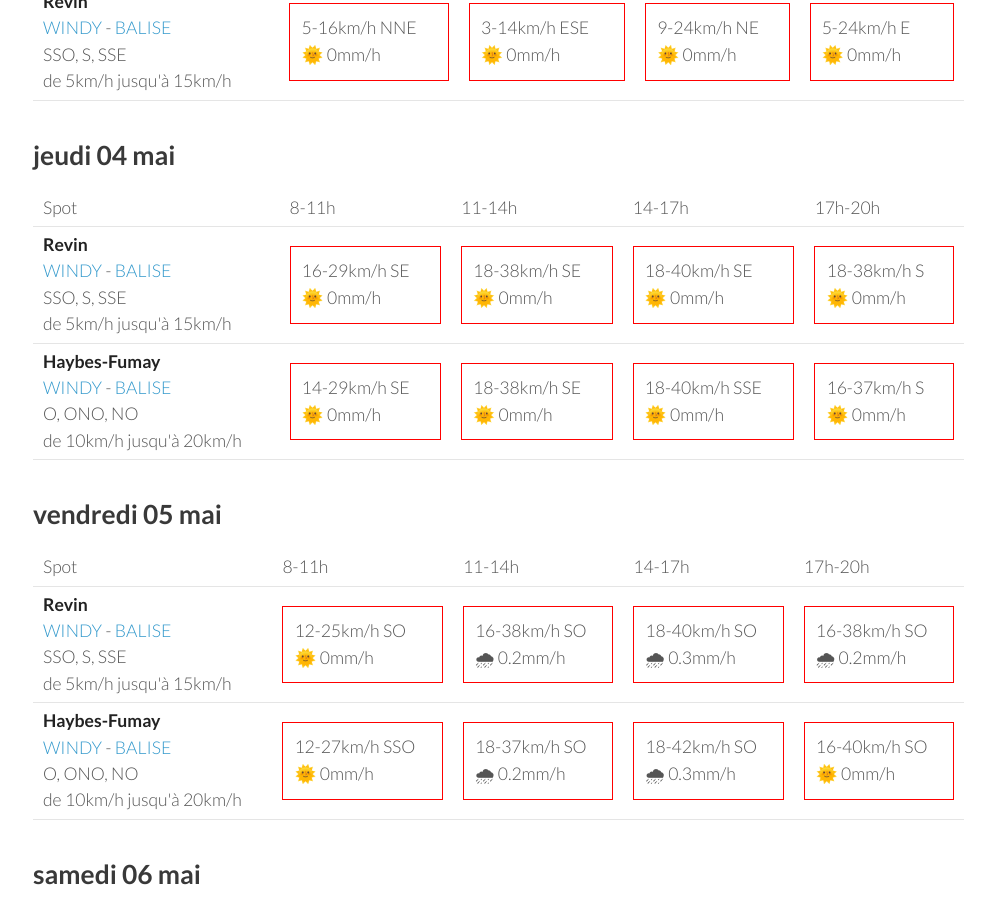
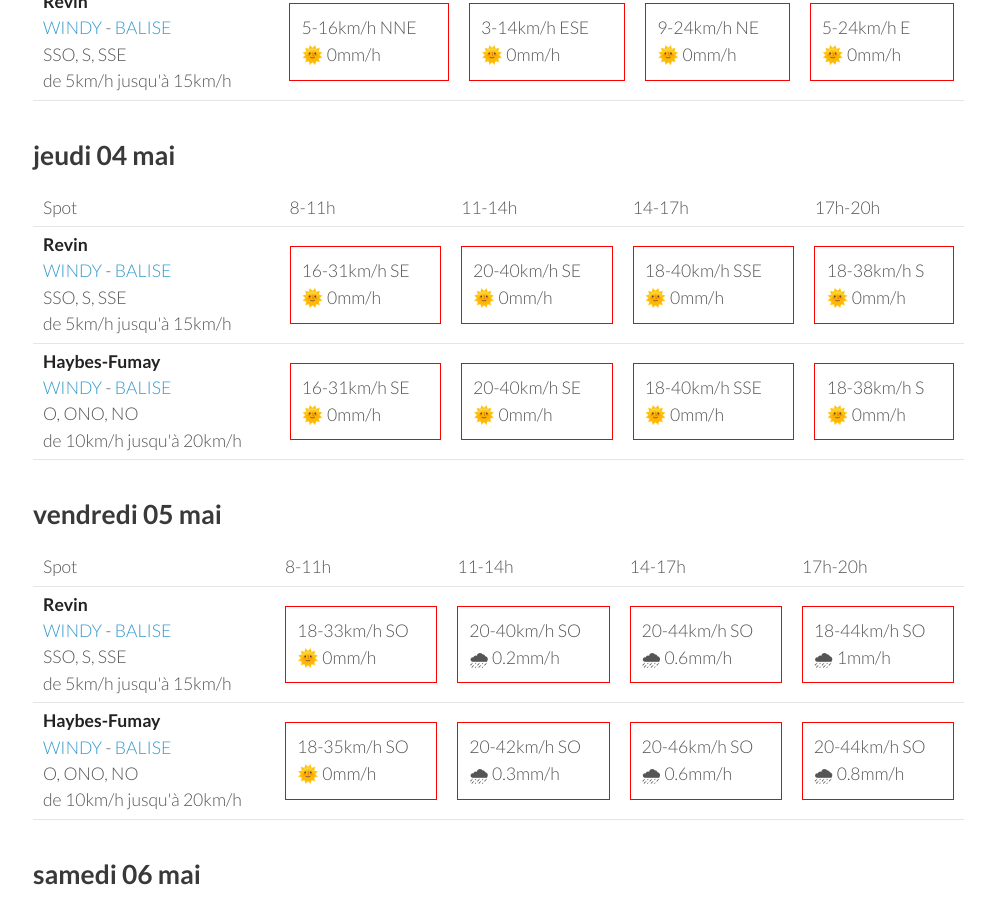
Before and after one commit to parapente-dans-le-nord/parapente-dans-le-nord.github.io, a Jekyll site: the page built from ardennes.markdown, in a window 1280 px wide and 900 px high, scrolled down 859 px. Shown: the whole window, without its empty margins (25-1020 px from the left). Built offline with Jekyll 4.4.1, drawn with Linux system fonts in a browser that asks for light colours; some of the changed text lies outside the part shown.

Commit message:
update index.markdown

```diff
--- a/ardennes.markdown
+++ b/ardennes.markdown
@@ -94,9 +94,9 @@ page mise à jour le mardi 02 mai 13:10
 <tr>
         <td><strong>Revin</strong><br><a href="https://windy.com/49.948/4.625?49.543,4.625,8">WINDY</a> - <span class=""><a href="http://www.balisemeteo.com/balise.php?idBalise=5019">BALISE</a> </span><br> <span class="vent-favorable">SSO, S, SSE</span><br><span class="force-vent">de 5km/h jusqu'à 15km/h</span> </td>
 
-            <td><div class="not-flyable"><p>16-29km/h SE</p><p>🌞 0mm/h</p></div></td>
-            <td><div class="not-flyable"><p>18-38km/h SE</p><p>🌞 0mm/h</p></div></td>
-            <td><div class="not-flyable"><p>18-40km/h SE</p><p>🌞 0mm/h</p></div></td>
+            <td><div class="not-flyable"><p>16-31km/h SE</p><p>🌞 0mm/h</p></div></td>
+            <td><div class="not-flyable"><p>20-40km/h SE</p><p>🌞 0mm/h</p></div></td>
+            <td><div class="not-flyable"><p>18-40km/h SSE</p><p>🌞 0mm/h</p></div></td>
             <td><div class="not-flyable"><p>18-38km/h S</p><p>🌞 0mm/h</p></div></td>
 
 
@@ -104,10 +104,10 @@ page mise à jour le mardi 02 mai 13:10
 <tr>
         <td><strong>Haybes-Fumay</strong><br><a href="https://windy.com/49.998/4.715?49.913,4.738,10">WINDY</a> - <span class=""><a href="http://www.balisemeteo.com/balise.php?idBalise=104">BALISE</a> </span><br> <span class="vent-favorable">O, ONO, NO</span><br><span class="force-vent">de 10km/h jusqu'à 20km/h</span> </td>
 
-            <td><div class="not-flyable"><p>14-29km/h SE</p><p>🌞 0mm/h</p></div></td>
-            <td><div class="not-flyable"><p>18-38km/h SE</p><p>🌞 0mm/h</p></div></td>
+            <td><div class="not-flyable"><p>16-31km/h SE</p><p>🌞 0mm/h</p></div></td>
+            <td><div class="not-flyable"><p>20-40km/h SE</p><p>🌞 0mm/h</p></div></td>
             <td><div class="not-flyable"><p>18-40km/h SSE</p><p>🌞 0mm/h</p></div></td>
-            <td><div class="not-flyable"><p>16-37km/h S</p><p>🌞 0mm/h</p></div></td>
+            <td><div class="not-flyable"><p>18-38km/h S</p><p>🌞 0mm/h</p></div></td>
 
 
     </tr>
@@ -130,20 +130,20 @@ page mise à jour le mardi 02 mai 13:10
 <tr>
         <td><strong>Revin</strong><br><a href="https://windy.com/49.948/4.625?49.543,4.625,8">WINDY</a> - <span class=""><a href="http://www.balisemeteo.com/balise.php?idBalise=5019">BALISE</a> </span><br> <span class="vent-favorable">SSO, S, SSE</span><br><span class="force-vent">de 5km/h jusqu'à 15km/h</span> </td>
 
-            <td><div class="not-flyable"><p>12-25km/h SO</p><p>🌞 0mm/h</p></div></td>
-            <td><div class="not-flyable"><p>16-38km/h SO</p><p>🌧 0.2mm/h</p></div></td>
-            <td><div class="not-flyable"><p>18-40km/h SO</p><p>🌧 0.3mm/h</p></div></td>
-            <td><div class="not-flyable"><p>16-38km/h SO</p><p>🌧 0.2mm/h</p></div></td>
+            <td><div class="not-flyable"><p>18-33km/h SO</p><p>🌞 0mm/h</p></div></td>
+            <td><div class="not-flyable"><p>20-40km/h SO</p><p>🌧 0.2mm/h</p></div></td>
+            <td><div class="not-flyable"><p>20-44km/h SO</p><p>🌧 0.6mm/h</p></div></td>
+            <td><div class="not-flyable"><p>18-44km/h SO</p><p>🌧 1mm/h</p></div></td>
 
 
     </tr>
 <tr>
         <td><strong>Haybes-Fumay</strong><br><a href="https://windy.com/49.998/4.715?49.913,4.738,10">WINDY</a> - <span class=""><a href="http://www.balisemeteo.com/balise.php?idBalise=104">BALISE</a> </span><br> <span class="vent-favorable">O, ONO, NO</span><br><span class="force-vent">de 10km/h jusqu'à 20km/h</span> </td>
 
-            <td><div class="not-flyable"><p>12-27km/h SSO</p><p>🌞 0mm/h</p></div></td>
-            <td><div class="not-flyable"><p>18-37km/h SO</p><p>🌧 0.2mm/h</p></div></td>
-            <td><div class="not-flyable"><p>18-42km/h SO</p><p>🌧 0.3mm/h</p></div></td>
-            <td><div class="not-flyable"><p>16-40km/h SO</p><p>🌞 0mm/h</p></div></td>
+            <td><div class="not-flyable"><p>18-35km/h SO</p><p>🌞 0mm/h</p></div></td>
+            <td><div class="not-flyable"><p>20-42km/h SO</p><p>🌧 0.3mm/h</p></div></td>
+            <td><div class="not-flyable"><p>20-46km/h SO</p><p>🌧 0.6mm/h</p></div></td>
+            <td><div class="not-flyable"><p>20-44km/h SO</p><p>🌧 0.8mm/h</p></div></td>
 
 
     </tr>
```
Also changed, not shown: other parts of ardennes.markdown (+1 -1 lines).
